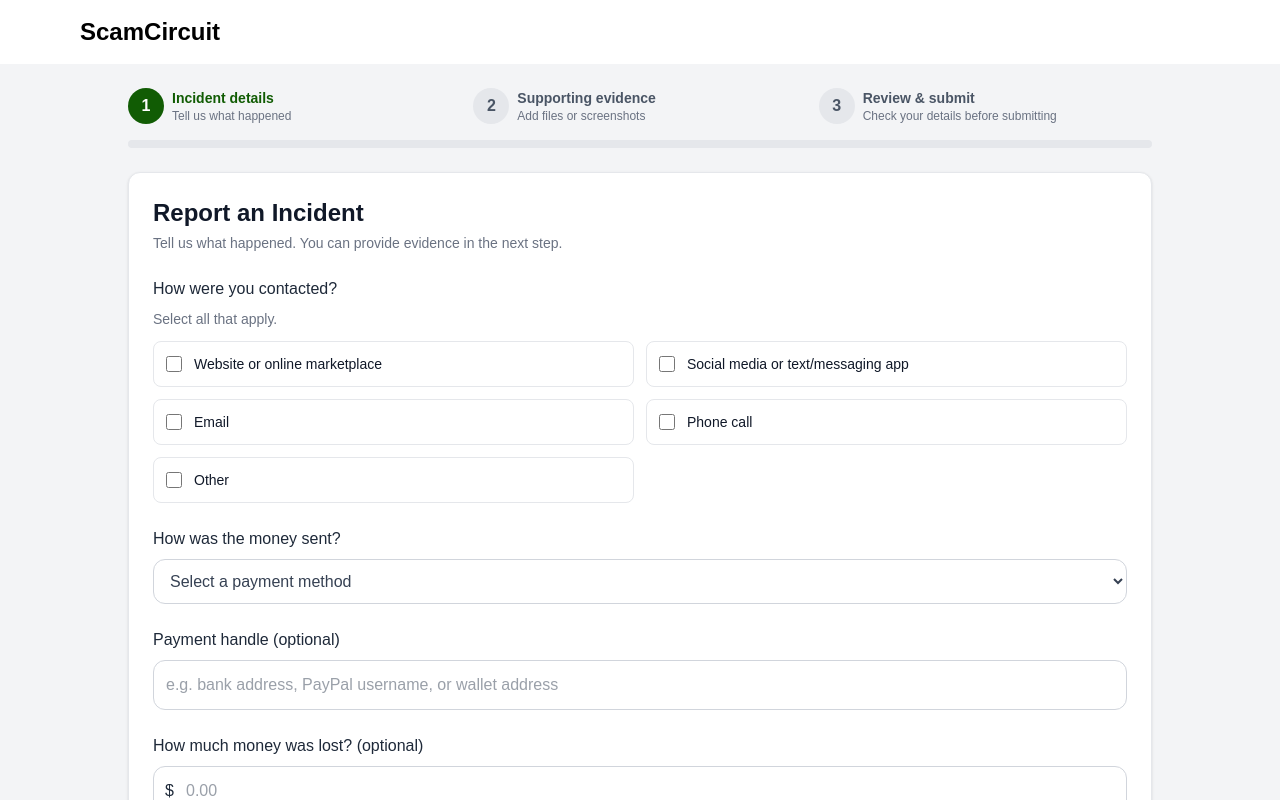
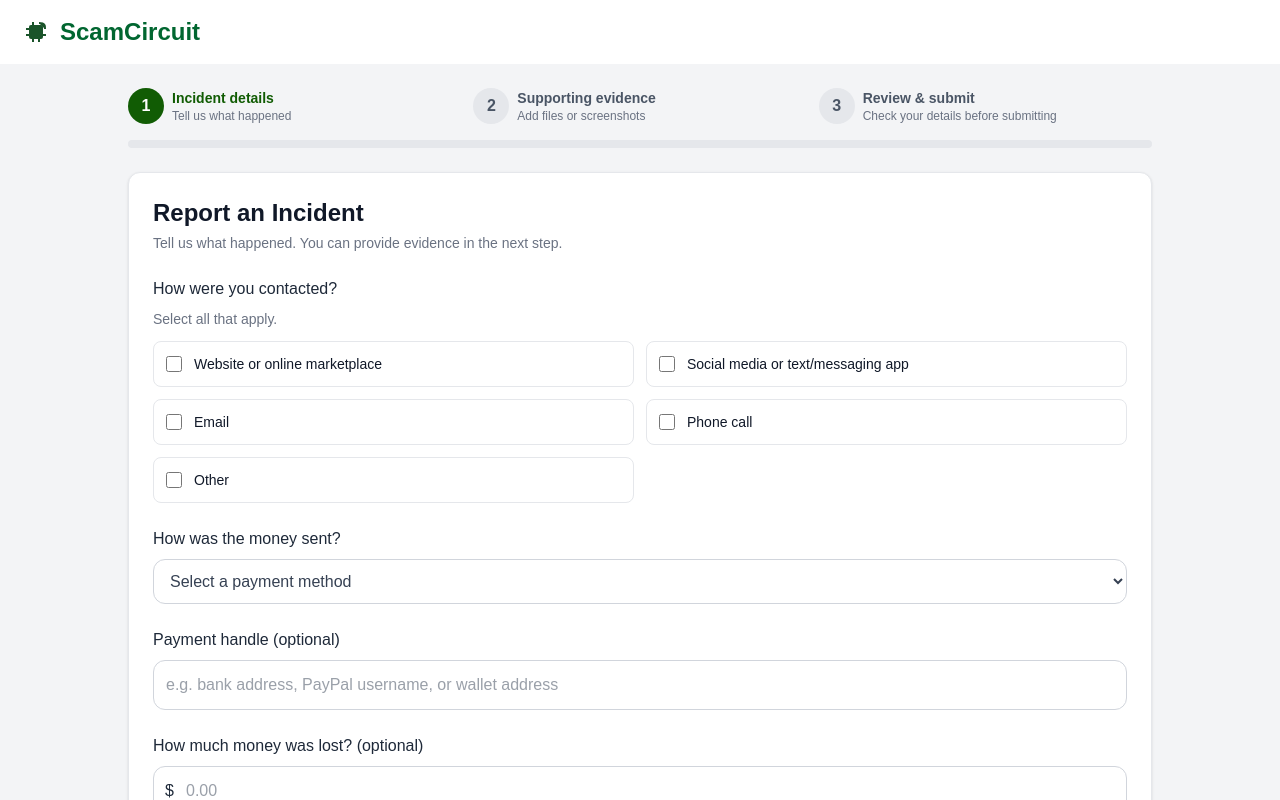
Before and after one commit to AML441/ScamCircuit, a Next.js app in the folder scam-circuit/: page / in a window 1280 px wide. Shown: the top 800 px of the page. Built offline with nearby package versions, Linux system fonts and the light colour scheme.

Commit message:
more edits to the UI

```diff
--- a/scam-circuit/app/components/NavBar.tsx
+++ b/scam-circuit/app/components/NavBar.tsx
@@ -1,7 +1,9 @@
+import Logo from "../icons/Logo";
+
 export default function NavBar() {
     return (
-        <div className="h-[4em] w-full bg-white">
-            <h2 className="text-black ml-20 text-2xl font-bold mt-4">ScamCircuit</h2>
+        <div className="flex h-16 w-full items-center  bg-white px-6">
+            <Logo/><h2 className="text-green-800 ml-3 text-2xl font-bold">ScamCircuit</h2>
         </div>
     )
 }
--- /dev/null
+++ b/scam-circuit/app/icons/Logo.tsx
@@ -0,0 +1,15 @@
+export default function Logo() {
+    return (
+        <svg fill="#1a542a" width="24" height="24" viewBox="0 0 24 24"  xmlns="http://www.w3.org/2000/svg">
+            <rect x="5" y="5" width="14" height="14" rx="2" fill="#1a542a"/>
+            <path d="M9 6V2" stroke-width="2" stroke="#1a542a"/>
+            <path d="M9 22V18" stroke-width="2" stroke="#1a542a"/>
+            <path d="M15 22V18" stroke-width="2" stroke="#1a542a"/>
+            <path d="M22 15L18 15" stroke-width="2" stroke="#1a542a"/>
+            <path d="M6 15L2 15" stroke-width="2" stroke="#1a542a"/>
+            <path d="M6 9L2 9" stroke-width="2" stroke="#1a542a"/>
+            <path d="M15 3C16.8638 3 17.7956 3 18.5307 3.30448C19.5108 3.71046 20.2895 4.48915 20.6955 5.46927C21 6.20435 21 7.13623 21 9" stroke-width="2" stroke="#1a542a"/>
+        </svg>
+
+    )
+}
```
